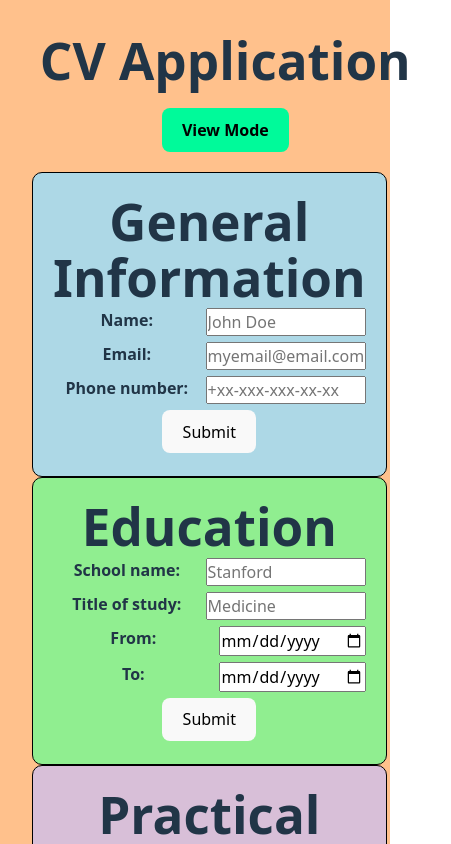
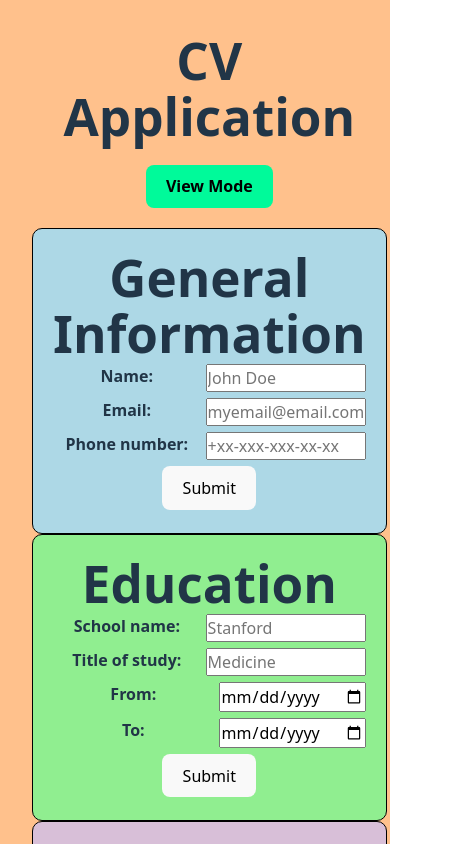
Before and after one commit to PanibratovR3/CV-Application, a React (Vite) app: page / in a window 390 px wide. Shown: the top 844 px of the page, 451 px wide, since content can reach past the window. Built offline with nearby package versions, Linux system fonts and the light colour scheme.

Commit message:
Added styles for mobile screen.

```diff
--- a/src/App.css
+++ b/src/App.css
@@ -56,3 +56,10 @@
     padding: 0;
     box-sizing: border-box;
 }
+
+@media (max-width: 720px) {
+  .field {
+    display: flex;
+    flex-wrap: wrap;
+  }
+}
```
